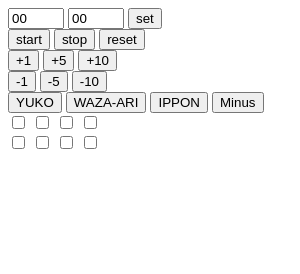
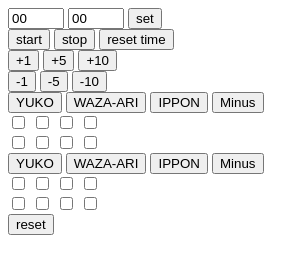
Before and after one commit to maximyut/scoreboard, an Electron app: page html/control.html in a window 300 px wide. Drawn offline with Linux system fonts and the light colour scheme.

Commit message:
add reset button

```diff
--- a/html/control.html
+++ b/html/control.html
@@ -6,6 +6,7 @@
 
 </head>
 <body>
+  <div class="time">
     <form class="time-setter">
       <input type="number" max="59" min="00" value="00" id="set-minutes">
       <input type="number" max="59" min="00" value="00" id="set-seconds">
@@ -13,7 +14,7 @@
     </form>
     <button id='start'>start</button>
     <button id='stop'>stop</button>
-  <button id="reset">reset</button>
+    <button id="reset-time">reset time</button>
     <br/>
     <button id="add1">+1</button>
     <button id="add5">+5</button>
@@ -23,6 +24,8 @@
     <button id="rem5">-5</button>
     <button id="rem10">-10</button>
     <br/>
+  </div>
+  <div class="sportsmans">
     <div class="aka">
       <div class="points">
         <button id="YUKO">YUKO</button>
@@ -32,19 +35,43 @@
       </div>
       <div class="warnings">
         <div class="C1">
-        <input type="checkbox" class="akaC1" name="c" id="C" value="C1">
-        <input type="checkbox" class="akaC1" name="k" id="K" value="K1">
-        <input type="checkbox" class="akaC1" name="hc" id="HC" value="HC1">
-        <input type="checkbox" class="akaC1" name="h" id="H" value="H1">
+          <input type="checkbox" class="akaC1 checkbox" name="c" id="C" value="C1">
+          <input type="checkbox" class="akaC1 checkbox" name="k" id="K" value="K1">
+          <input type="checkbox" class="akaC1 checkbox" name="hc" id="HC" value="HC1">
+          <input type="checkbox" class="akaC1 checkbox" name="h" id="H" value="H1">
         </div>
         <div class="C2">
-        <input type="checkbox" class="akaC2" name="c" id="C" value="C2">
-        <input type="checkbox" class="akaC2" name="k" id="K" value="K2">
-        <input type="checkbox" class="akaC2" name="hc" id="HC" value="HC2">
-        <input type="checkbox" class="akaC2" name="h" id="H" value="H2">
+          <input type="checkbox" class="akaC2 checkbox" name="c" id="C" value="C2">
+          <input type="checkbox" class="akaC2 checkbox" name="k" id="K" value="K2">
+          <input type="checkbox" class="akaC2 checkbox" name="hc" id="HC" value="HC2">
+          <input type="checkbox" class="akaC2 checkbox" name="h" id="H" value="H2">
         </div>
       </div>
     </div>
+    <div class="ao">
+      <div class="points">
+        <button id="YUKO">YUKO</button>
+        <button id="WAZA-ARI">WAZA-ARI</button>
+        <button id="IPPON">IPPON</button>
+        <button id="minusPoint">Minus</button>
+      </div>
+      <div class="warnings">
+        <div class="C1">
+          <input type="checkbox" class="aoC1 checkbox" name="c" id="C" value="C1">
+          <input type="checkbox" class="aoC1 checkbox" name="k" id="K" value="K1">
+          <input type="checkbox" class="aoC1 checkbox" name="hc" id="HC" value="HC1">
+          <input type="checkbox" class="aoC1 checkbox" name="h" id="H" value="H1">
+        </div>
+        <div class="C2">
+          <input type="checkbox" class="aoC2 checkbox" name="c" id="C" value="C2">
+          <input type="checkbox" class="aoC2 checkbox" name="k" id="K" value="K2">
+          <input type="checkbox" class="aoC2 checkbox" name="hc" id="HC" value="HC2">
+          <input type="checkbox" class="aoC2 checkbox" name="h" id="H" value="H2">
+        </div>
+      </div>
+    </div>
+  </div>
+  <button id="reset">reset</button>
   <!-- <iframe src="./scoreboard.html" frameborder="0"></iframe> -->
   <script src="../JS/control.js"></script>
 </body>
--- a/js/control.js
+++ b/js/control.js
@@ -31,7 +31,7 @@ document.querySelector('.time-setter').addEventListener('submit', (e) => {
 
 const start = document.querySelector('#start'),
       stop = document.querySelector("#stop"),
-      reset = document.querySelector("#reset"),
+      resetTime = document.querySelector("#reset-time"),
       add1 = document.querySelector("#add1"),
       add5 = document.querySelector("#add5"),
       add10 = document.querySelector("#add10"),
@@ -52,9 +52,9 @@ stop.addEventListener('click', () => {
   ipcRenderer.send('start-stop', value);
 });
 
-reset.addEventListener('click', () => {
+resetTime.addEventListener('click', () => {
   resetValue = true;
-  ipcRenderer.send('reset', resetValue);
+  ipcRenderer.send('reset-time', resetValue);
 });
 
 add1.addEventListener('click', () => {
@@ -153,3 +153,15 @@ akaC2.forEach((e) => {
     }
   });
 });
+
+
+
+const reset = document.querySelector("#reset");
+
+reset.addEventListener('click', () => {
+  resetValue = true;
+  ipcRenderer.send('reset', resetValue);
+  document.querySelectorAll('.checkbox').forEach((e) => {
+    e.checked = false;
+  });
+});
```
Also changed, not shown: js/scoreboard.js (+22 -1 lines), src/index.js (+6 -2 lines). Lines whose indentation alone changed are shown as unchanged.
